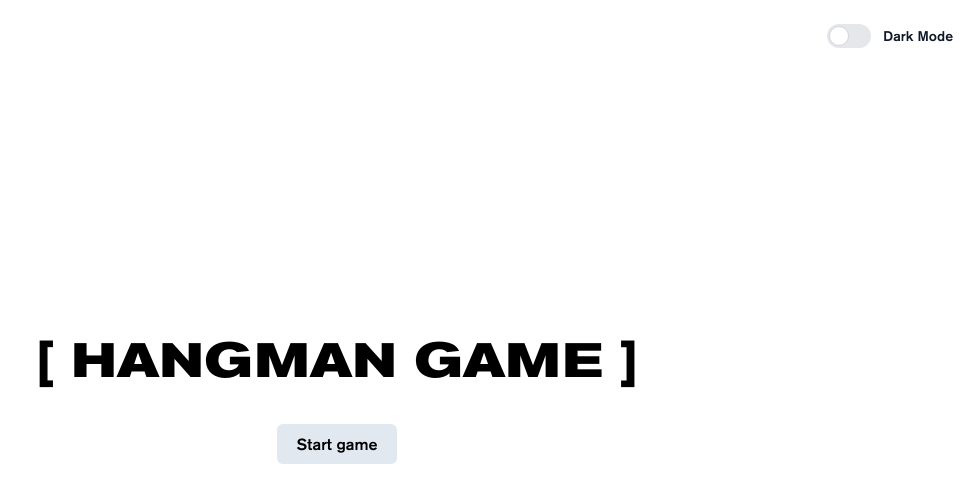
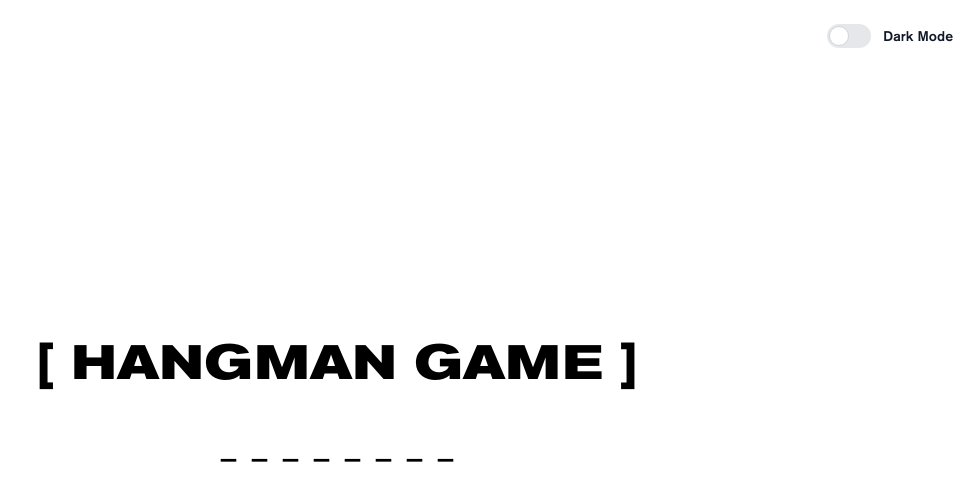
Before and after one commit to NovemberJ/HangmanGame, a website built with Vite: page index.html in a window 1280 px wide. Both pictures are taken after a click on the button "Start game". Shown: the whole page, without its empty margins (303-1280 px from the left). Built offline with nearby package versions, Linux system fonts and the light colour scheme.

Commit message:
Modified placeholders for the letters

```diff
--- a/src/css/style.css
+++ b/src/css/style.css
@@ -40,4 +40,12 @@
         hover:bg-slate-300 rounded-md font-medium px-5
         py-2
     }
+
+    .placeholders-wrapper{
+        @apply flex flex-row
+    }
+
+    .letter {
+        @apply mx-2 text-3xl font-medium;
+    }
 }
--- a/src/js/game.js
+++ b/src/js/game.js
@@ -1,8 +1,26 @@
 import {WORDS} from "./consts.js";
+
+const gameDiv= document.getElementById("game")
+
+const createPlaceHolderHTML = () => {
+    const word = sessionStorage.getItem('word')
+    let placeholderHTML = ''
+    for (let i = 0; i < word.length; i++) {
+        placeholderHTML = placeholderHTML + `<h1 id="letter_${i}" class="letter">_</h1>`
+    }
+
+    return `<div id="placeholders" class="placeholders-wrapper">${placeholderHTML}</div>`
+}
 
 export const startGame = () => {
     const randomIndex = Math.floor(Math.random() * WORDS.length);
     const wordToGuess = WORDS[randomIndex]
     sessionStorage.setItem("word", wordToGuess);
 
+    let placeholderHTML = ''
+    for (let i = 0; i < wordToGuess.length; i++) {
+        placeholderHTML = placeholderHTML + `<h1 id="letter_${i}" class="letter">_</h1>`
+    }
+
+    gameDiv.innerHTML = createPlaceHolderHTML()
 }
```
